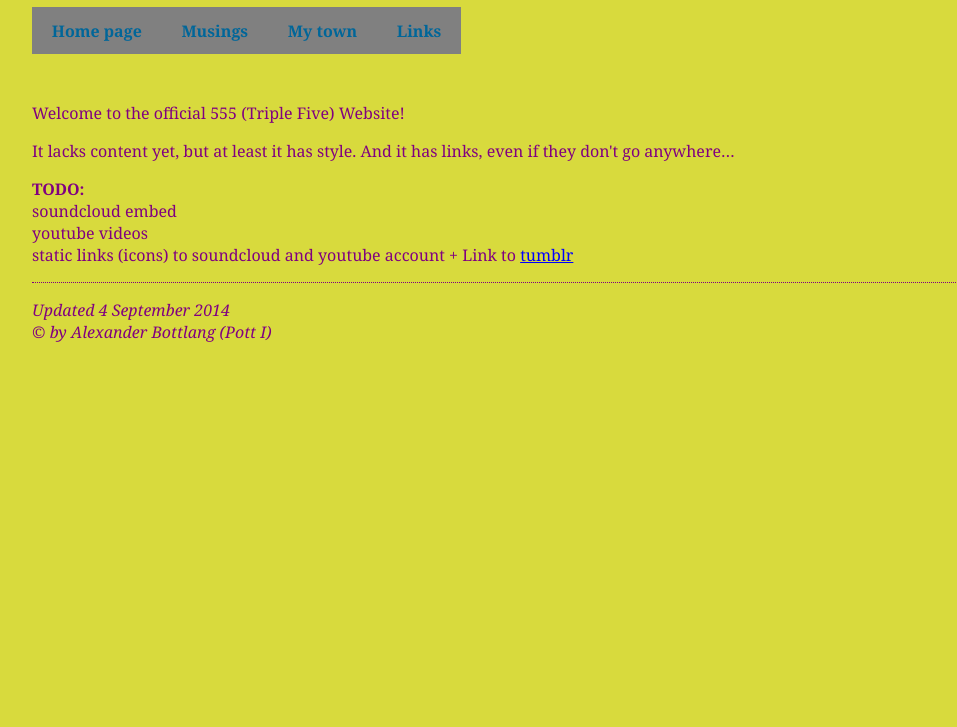
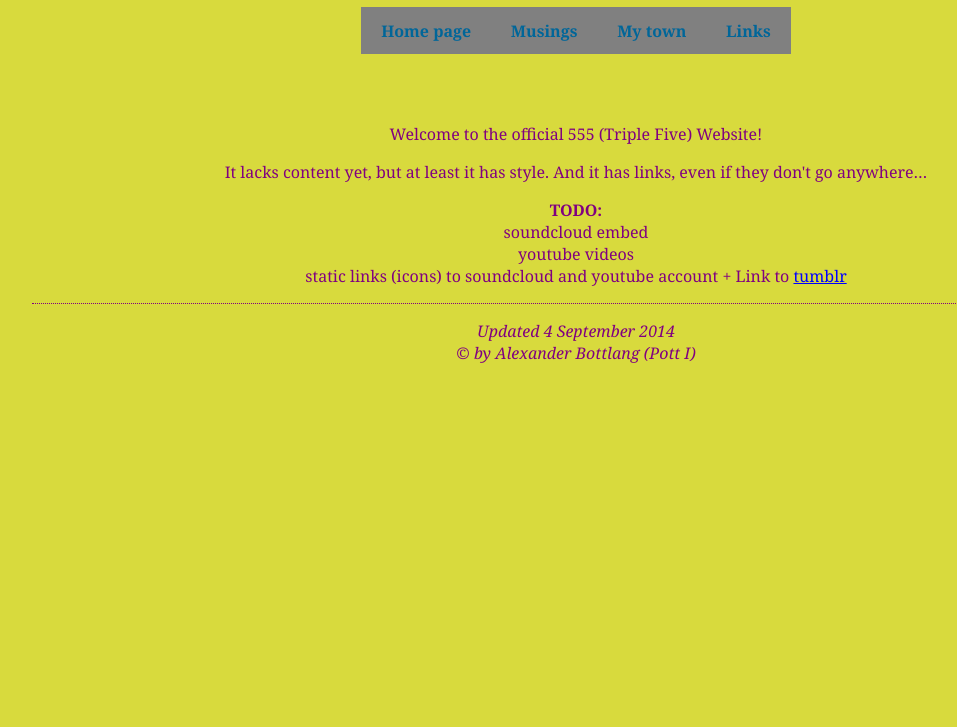
Before and after one commit to AlexanderBottlang/555-website, a plain HTML site: page index.html in a window 1280 px wide. Shown: the part 73-800 px from the top of the page, without its empty margins (152-1109 px from the left). Drawn offline with Linux system fonts and the light colour scheme.

Commit message:
Update stylesheet.css
Changed text-align to center
all content is now centered

```diff
--- a/css/stylesheet.css
+++ b/css/stylesheet.css
@@ -3,16 +3,16 @@ body {
   font-family: Georgia, "Times New Roman",
         Times, serif;
   color: purple;
-  background-color: #d8da3d }
+  background-color: #d8da3d;
+	text-align: center  }
 h1 {
-  font-family: Helvetica, Geneva, Arial,
-        SunSans-Regular, sans-serif }
+	font-family: Helvetica, Geneva, Arial,
+        SunSans-Regular, sans-serif;}
 ul.navbar {
-	width: 100%;
-	float: left;
 	margin: 0 0 3em 0;
 	padding: 0;
-	list-style: none; }
+	list-style: none;
+	display: inline-block;}
 ul.navbar li {
 	float: left;
 	background: grey;
```
